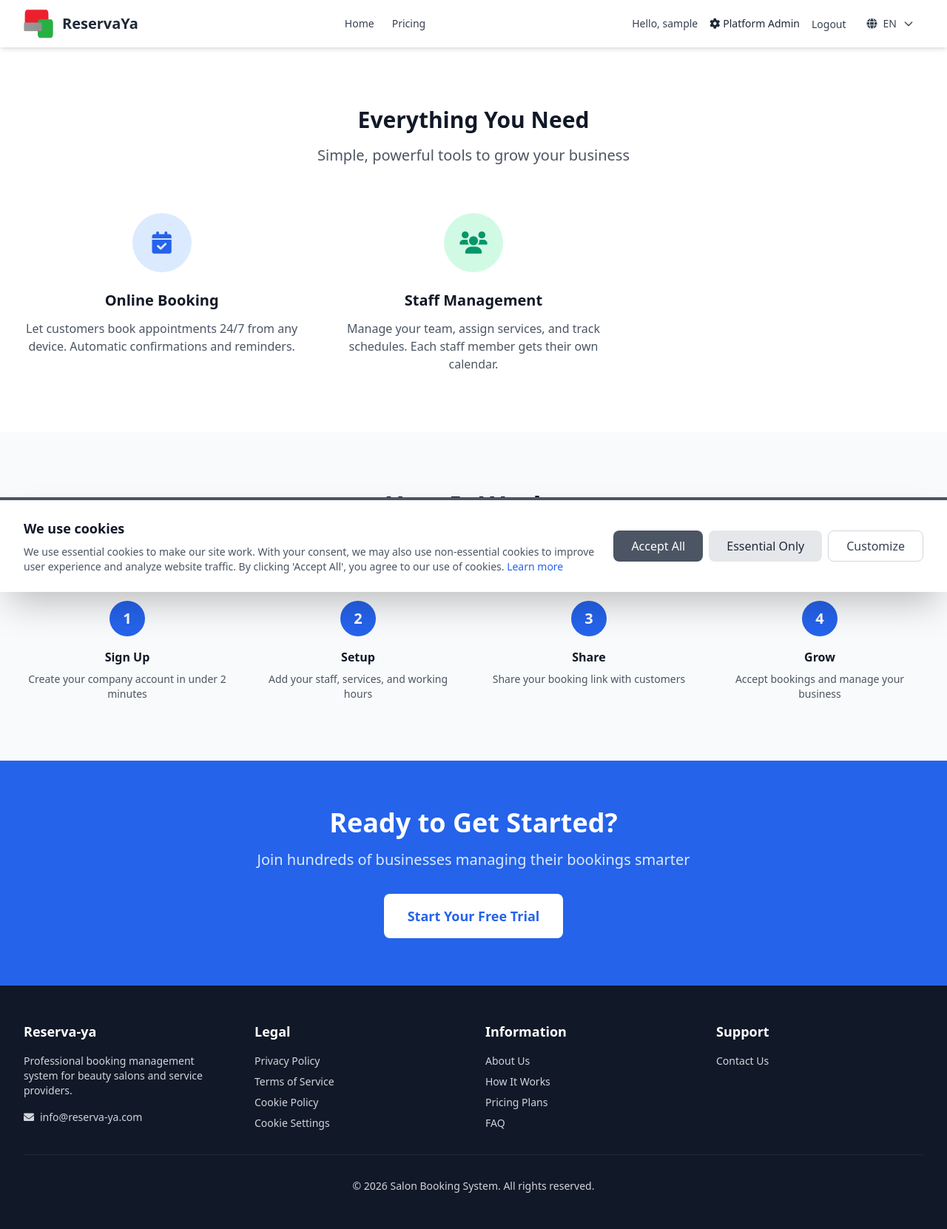
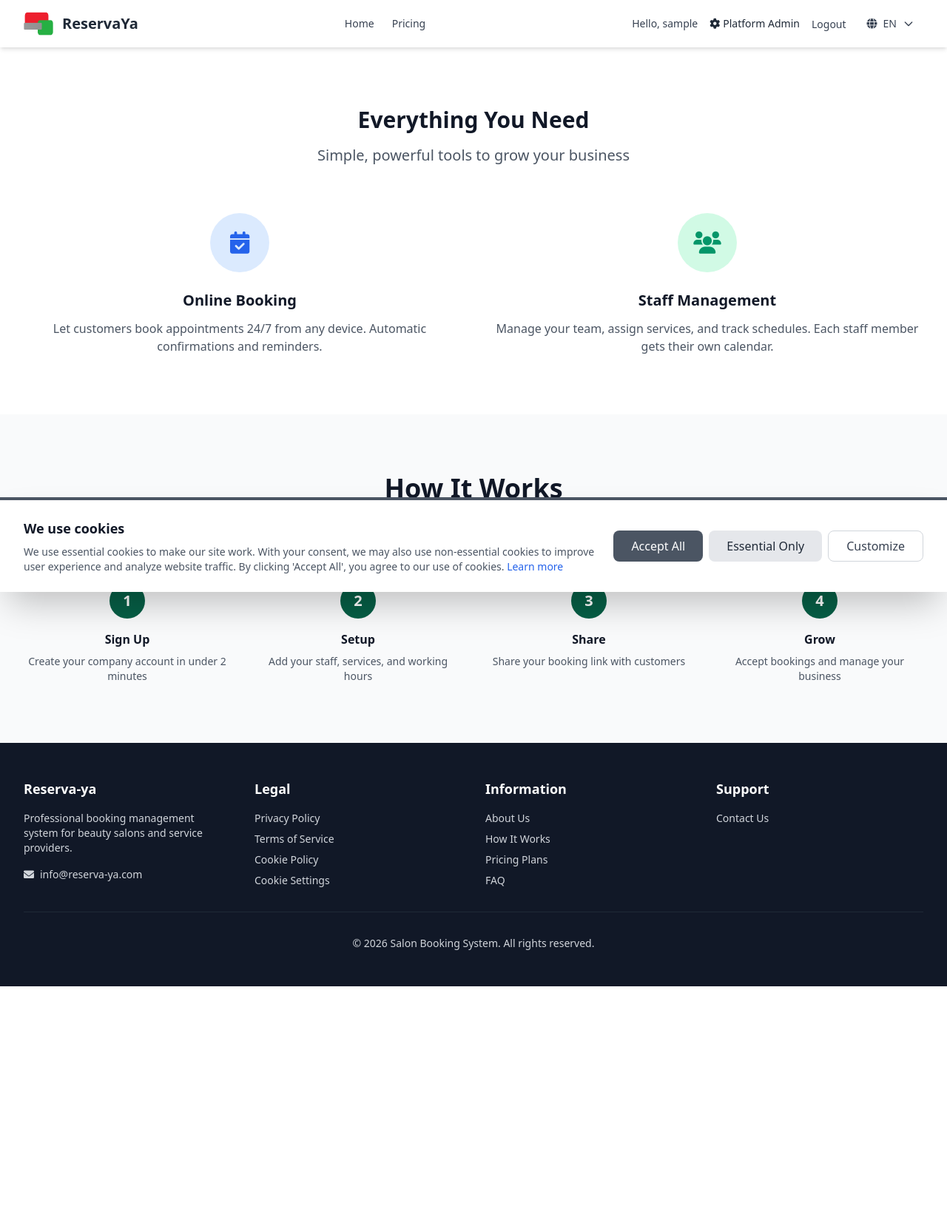
Before and after one commit to ArtemTokar13/saas.salon, a Django app: page /en/ in a window 1280 px wide. Shown: the whole page at 74% size. After the commit the page ends 1333 px from the top, so only its background shows below. Run offline with Django 5.2, Linux system fonts and the light colour scheme; the visitor is signed in with stand-in values (Sample User, id 1); some libraries are stand-ins or nearby versions.

Commit message:
UI. Companies in the main page

```diff
--- a/app/views.py
+++ b/app/views.py
@@ -3,10 +3,12 @@ from django.core.mail import send_mail
 from django.contrib import messages
 from django.conf import settings
 from datetime import datetime
+from companies.models import Company
 
 
 def Index(request):
-    return render(request, 'Index.html')
+    companies = Company.objects.all()
+    return render(request, 'Index.html', {'companies': companies})
 
 
 def privacy_policy(request):
--- a/templates/Index.html
+++ b/templates/Index.html
@@ -5,28 +5,74 @@
 
 {% block content %}
 
+{% if not user.is_authenticated %}
+<!-- Companies Carousel Section -->
+{% if companies %}
+<div class="py-12 bg-gray-50">
+    <div class="max-w-7xl mx-auto px-4 sm:px-6 lg:px-8">
+        <div class="flex items-center justify-between mb-6">
+            <h2 class="text-2xl font-bold text-gray-900">{% trans "Services" %}</h2>
+        </div>
 
-{% if not user.is_authenticated %}
-<div class="bg-gradient-to-r from-blue-600 to-gray-600 text-white">
-    <div class="max-w-7xl mx-auto px-4 sm:px-6 lg:px-8 py-20">
-        <div class="text-center">
-            <h1 class="text-5xl font-bold mb-6">{% trans "Manage Your Salon Bookings" %}</h1>
-            <p class="text-xl text-blue-100 mb-8 max-w-2xl mx-auto">
-                {% trans "The complete booking platform for salons, spas, and service businesses. Accept appointments online 24/7." %}
-            </p>
-            <div class="flex justify-center space-x-4">
-                <a href="{% url 'register_company' %}"
-                   class="bg-white text-blue-600 px-8 py-4 rounded-lg font-bold text-lg hover:bg-gray-100 transition">
-                    {% trans "Start Free Trial" %}
+        <div class="overflow-x-auto pb-4 scrollbar-hide">
+            <div class="flex space-x-6" style="width: max-content;">
+                {% for company in companies %}
+                <a href="{% url 'company_public_page' company.id %}"
+                   class="block w-72 bg-white rounded-lg shadow-md overflow-hidden hover:shadow-xl transition-all duration-300 transform hover:-translate-y-1 flex-shrink-0">
+
+                    <!-- Company Image -->
+                    <div class="h-40 bg-gray-200 relative overflow-hidden">
+                        {% if company.images.first %}
+                            <img src="{{ company.images.first.image.url }}"
+                                 alt="{{ company.name }}"
+                                 class="w-full h-full object-cover">
+                        {% else %}
+                            <div class="w-full h-full flex items-center justify-center bg-gradient-to-br from-blue-100 to-blue-200">
+                                <i class="fas fa-store text-blue-300 text-4xl"></i>
+                            </div>
+                        {% endif %}
+
+                        <!-- Company Logo Badge -->
+                        {% if company.logo %}
+                        <div class="absolute bottom-2 left-2 bg-white rounded-lg p-1.5 shadow-md">
+                            <img src="{{ company.logo.url }}"
+                                 alt="{{ company.name }} logo"
+                                 class="w-12 h-12 object-contain">
+                        </div>
+                        {% endif %}
+                    </div>
+
+                    <!-- Company Info -->
+                    <div class="p-4">
+                        <h3 class="text-lg font-bold text-gray-900 mb-1 truncate">{{ company.name }}</h3>
+
+                        {% if company.description %}
+                        <p class="text-sm text-gray-600 mb-3 line-clamp-2">{{ company.description }}</p>
+                        {% endif %}
+
+                        <div class="space-y-1 text-xs text-gray-500">
+                            {% if company.city %}
+                            <div class="flex items-center">
+                                <i class="fas fa-map-marker-alt w-4 text-gray-400"></i>
+                                <span class="truncate">{{ company.city }}</span>
+                            </div>
+                            {% endif %}
+
+                            {% if company.phone %}
+                            <div class="flex items-center">
+                                <i class="fas fa-phone w-4 text-gray-400"></i>
+                                <span>{{ company.phone }}</span>
+                            </div>
+                            {% endif %}
+                        </div>
+                    </div>
                 </a>
-                <a href="{% url 'login' %}"
-                   class="bg-transparent border-2 border-white text-white px-8 py-4 rounded-lg font-bold text-lg hover:bg-white hover:text-blue-600 transition">
-                    {% trans "Sign In" %}
-                </a>
+                {% endfor %}
             </div>
         </div>
     </div>
 </div>
+{% endif %}
 {% endif %}
 
 <div class="py-20 bg-white">
@@ -36,7 +82,7 @@
             <p class="text-xl text-gray-600">{% trans "Simple, powerful tools to grow your business" %}</p>
         </div>
 
-        <div class="grid grid-cols-1 md:grid-cols-3 gap-12">
+        <div class="grid grid-cols-1 md:grid-cols-2 gap-12">
             <div class="text-center">
                 <div class="bg-blue-100 rounded-full w-20 h-20 flex items-center justify-center mx-auto mb-6">
                     <i class="fas fa-calendar-check text-blue-600 text-3xl"></i>
@@ -79,7 +125,7 @@
 
         <div class="grid grid-cols-1 md:grid-cols-4 gap-8">
             <div class="text-center">
-                <div class="bg-blue-600 text-white rounded-full w-12 h-12 flex items-center justify-center mx-auto mb-4 font-bold text-xl">
+                <div class="bg-green-800 text-white rounded-full w-12 h-12 flex items-center justify-center mx-auto mb-4 font-bold text-xl">
                     1
                 </div>
                 <h3 class="font-bold text-gray-900 mb-2">{% trans "Sign Up" %}</h3>
@@ -87,7 +133,7 @@
             </div>
 
             <div class="text-center">
-                <div class="bg-blue-600 text-white rounded-full w-12 h-12 flex items-center justify-center mx-auto mb-4 font-bold text-xl">
+                <div class="bg-green-800 text-white rounded-full w-12 h-12 flex items-center justify-center mx-auto mb-4 font-bold text-xl">
                     2
                 </div>
                 <h3 class="font-bold text-gray-900 mb-2">{% trans "Setup" %}</h3>
@@ -95,7 +141,7 @@
             </div>
 
             <div class="text-center">
-                <div class="bg-blue-600 text-white rounded-full w-12 h-12 flex items-center justify-center mx-auto mb-4 font-bold text-xl">
+                <div class="bg-green-800 text-white rounded-full w-12 h-12 flex items-center justify-center mx-auto mb-4 font-bold text-xl">
                     3
                 </div>
                 <h3 class="font-bold text-gray-900 mb-2">{% trans "Share" %}</h3>
@@ -103,7 +149,7 @@
             </div>
 
             <div class="text-center">
-                <div class="bg-blue-600 text-white rounded-full w-12 h-12 flex items-center justify-center mx-auto mb-4 font-bold text-xl">
+                <div class="bg-green-800 text-white rounded-full w-12 h-12 flex items-center justify-center mx-auto mb-4 font-bold text-xl">
                     4
                 </div>
                 <h3 class="font-bold text-gray-900 mb-2">{% trans "Grow" %}</h3>
@@ -113,16 +159,33 @@
     </div>
 </div>
 
-<div class="bg-blue-600 text-white py-16">
+{% if not user.is_authenticated %}
+<div class="bg-gray-600 text-white py-10">
     <div class="max-w-4xl mx-auto px-4 sm:px-6 lg:px-8 text-center">
-        <h2 class="text-4xl font-bold mb-4">{% trans "Ready to Get Started?" %}</h2>
+        <h2 class="text-3xl font-bold mb-4">{% trans "Ready to Get Started?" %}</h2>
         <p class="text-xl text-blue-100 mb-8">
             {% trans "Join hundreds of businesses managing their bookings smarter" %}
         </p>
         <a href="{% url 'register_company' %}"
-           class="inline-block bg-white text-blue-600 px-8 py-4 rounded-lg font-bold text-lg hover:bg-gray-100 transition">
+           class="inline-block bg-white text-gray-600 px-8 py-4 rounded-lg font-bold text-lg hover:bg-gray-100 transition">
             {% trans "Start Your Free Trial" %}
         </a>
     </div>
 </div>
+{% endif %}
+<style>
+    .scrollbar-hide::-webkit-scrollbar {
+        display: none;
+    }
+    .scrollbar-hide {
+        -ms-overflow-style: none;
+        scrollbar-width: none;
+    }
+    .line-clamp-2 {
+        display: -webkit-box;
+        -webkit-line-clamp: 2;
+        -webkit-box-orient: vertical;
+        overflow: hidden;
+    }
+</style>
 {% endblock %}
--- a/templates/_header.html
+++ b/templates/_header.html
@@ -6,7 +6,7 @@
       <!-- LEFT: Logo & Brand -->
       <div class="flex items-center gap-3">
         <a href="{% url 'index' %}" class="flex items-center gap-3">
-          <img class="w-10 h-10" src="{% static 'img/logo.png' %}" alt="Logo">
+          <img class="w-10 h-8" src="{% static 'img/logo.png' %}" alt="Logo">
           <span class="text-gray-800 font-bold text-xl leading-none select-none">
             ReservaYa
           </span>
@@ -34,17 +34,20 @@
           {% endif %}
           <form method="post" action="{% url 'logout' %}" class="inline">
             {% csrf_token %}
-            <button type="submit" class="text-sm font-medium text-gray-700 hover:text-blue-600">{% trans "Logout" %}</button>
+            <button type="submit" class="text-sm font-medium text-gray-700 hover:text-gray-600">{% trans "Logout" %}</button>
           </form>
         {% else %}
-          <a href="{% url 'login' %}" class="text-sm font-medium text-gray-700 hover:text-blue-600">{% trans "Login" %}</a>
-          <a href="{% url 'register_company' %}" class="px-4 py-2 rounded-md bg-gray-800 text-white text-sm font-semibold hover:bg-gray-600 transition">{% trans "Register" %}</a>
+          <a href="{% url 'login' %}" class="px-4 py-2 border-2 border-gray-800 text-gray-800 rounded-md font-semibold hover:bg-gray-800 hover:text-white transition">{% trans "Login" %}</a>
+          <a href="{% url 'register_company' %}" class="text-l text-gray-800 font-bold underline hover:text-green-700">{% trans "Try Free" %}</a>
         {% endif %}
         {% include '_language_switcher.html' %}
       </div>
 
-      <!-- MOBILE: burger -->
-      <div class="md:hidden flex items-center">
+      <!-- MOBILE: Try Free link + burger -->
+      <div class="md:hidden flex items-center gap-4">
+        {% if not user.is_authenticated %}
+          <a href="{% url 'register_company' %}" class="text-l text-gray-800 font-bold underline hover:text-green-700">{% trans "Try Free" %}</a>
+        {% endif %}
         <button id="nav-toggle" onclick="toggleMobileMenu()" class="text-gray-700">
           <svg id="burger-open" class="w-6 h-6" fill="none" stroke="currentColor" viewBox="0 0 24 24">
             <path stroke-linecap="round" stroke-linejoin="round" stroke-width="2" d="M4 6h16M4 12h16M4 18h16"></path>
@@ -79,8 +82,8 @@
           <button type="submit" class="w-full text-left py-2 text-base text-gray-700 hover:text-blue-600">{% trans "Logout" %}</button>
         </form>
       {% else %}
-        <a href="{% url 'login' %}" class="block px-3 py-2 rounded-md text-base font-medium text-gray-700 hover:bg-gray-100">{% trans "Login" %}</a>
-        <a href="{% url 'register_company' %}" class="block mx-3 my-2 px-3 py-2 rounded-md text-base font-semibold bg-gray-800 text-white hover:bg-gray-600 text-center">{% trans "Register" %}</a>
+        <a href="{% url 'login' %}" class="block mx-3 my-2 px-3 py-2 border-2 border-gray-800 text-gray-800 rounded-md text-base font-semibold hover:bg-gray-800 hover:text-white text-center transition">{% trans "Login" %}</a>
+        <a href="{% url 'register_company' %}" class="block mx-3 my-2 px-3 py-2 rounded-md text-base font-semibold bg-gray-800 text-white hover:bg-gray-600 text-center">{% trans "Try Free" %}</a>
       {% endif %}
 
       <div class="border-t border-gray-200 my-2"></div>
--- a/templates/bookings/bookings_list.html
+++ b/templates/bookings/bookings_list.html
@@ -7,7 +7,7 @@
 <div class="min-h-screen bg-gray-50">
     <div class="max-w-5xl mx-auto py-12 px-4 sm:px-6 lg:px-8">
         <h2 class="text-2xl font-bold text-gray-900 mb-6">{% trans "Bookings for" %} {{ company.name }}</h2>
-        <a href="/bookings/book/{{ company.id }}/" class="inline-flex items-center gap-1 mb-2 text-indigo-600 hover:text-indigo-800 transition">
+        <a href="/bookings/book/{{ company.id }}/" class="inline-flex items-center gap-1 mb-2 text-green-800 hover:text-green-800 transition">
             <i class="fas fa-plus text-sm"></i>
             <span>Add new booking</span>
         </a>
--- a/templates/bookings/calendar.html
+++ b/templates/bookings/calendar.html
@@ -16,7 +16,7 @@
                 <div>
                     <h1 class="text-gray-600 font-bold mt-1 text-2xl">{{ company.name }}</h1>
                 </div>
-                <a href="/bookings/book/{{ company.id }}/" class="inline-flex items-center gap-1 text-indigo-600 hover:text-indigo-800 transition">
+                <a href="/bookings/book/{{ company.id }}/" class="inline-flex items-center gap-1 text-green-800 hover:text-green-800 transition">
                     <i class="fas fa-plus text-sm"></i>
                     <span>Add new booking</span>
                 </a>
--- a/templates/companies/services_list.html
+++ b/templates/companies/services_list.html
@@ -7,7 +7,7 @@
 <div class="max-w-4xl mx-auto px-4 sm:px-6 lg:px-8 py-8">
     <div class="flex justify-between items-center mb-6">
         <h1 class="text-2xl font-semibold text-gray-900">{% trans "Services" %}</h1>
-        <a href="{% url 'add_service' %}" class="inline-flex items-center gap-1 text-indigo-600 hover:text-indigo-800 transition">
+        <a href="{% url 'add_service' %}" class="inline-flex items-center gap-1 text-green-800 hover:text-green-800 transition">
             <i class="fas fa-plus mr-2"></i>{% trans "Add Service" %}
         </a>
     </div>
--- a/templates/companies/staff_list.html
+++ b/templates/companies/staff_list.html
@@ -7,7 +7,7 @@
 <div class="max-w-4xl mx-auto px-4 sm:px-6 lg:px-8 py-8">
     <div class="flex justify-between items-center mb-6">
         <h1 class="text-2xl font-semibold text-gray-900">{% trans "Staff Members" %}</h1>
-        <a href="{% url 'add_staff' %}" class="inline-flex items-center gap-1 text-indigo-600 hover:text-indigo-800 transition">
+        <a href="{% url 'add_staff' %}" class="inline-flex items-center gap-1 text-green-800 hover:text-green-800 transition">
             <i class="fas fa-plus mr-2"></i>{% trans "Add Staff" %}
         </a>
     </div>
--- a/templates/static_pages/about_us.html
+++ b/templates/static_pages/about_us.html
@@ -35,7 +35,7 @@
 
                 <div class="mt-8 p-6 bg-blue-50 rounded-lg">
                     <p class="text-gray-800 text-center">
-                        {% trans "Ready to get started?" %} <a href="{% url 'pricing' %}" class="text-blue-600 hover:underline font-semibold">{% trans "View our pricing plans" %}</a>
+                        {% trans "Ready to get started?" %} <a href="{% url 'view_plans' %}" class="text-blue-600 hover:underline font-semibold">{% trans "View our pricing plans" %}</a>
                     </p>
                 </div>
             </div>
--- a/templates/static_pages/how_it_works.html
+++ b/templates/static_pages/how_it_works.html
@@ -87,7 +87,7 @@
             </div>
 
             <div class="mt-12 text-center">
-                <a href="{% url 'pricing' %}" class="inline-block bg-blue-600 text-white px-8 py-3 rounded-lg font-semibold hover:bg-blue-700 transition-colors">
+                <a href="{% url 'view_plans' %}" class="inline-block bg-blue-600 text-white px-8 py-3 rounded-lg font-semibold hover:bg-blue-700 transition-colors">
                     {% trans "Get Started Now" %}
                 </a>
             </div>
```
Also changed, not shown: templates/companies/dashboard.html (+4 -4 lines), 1 other file.
